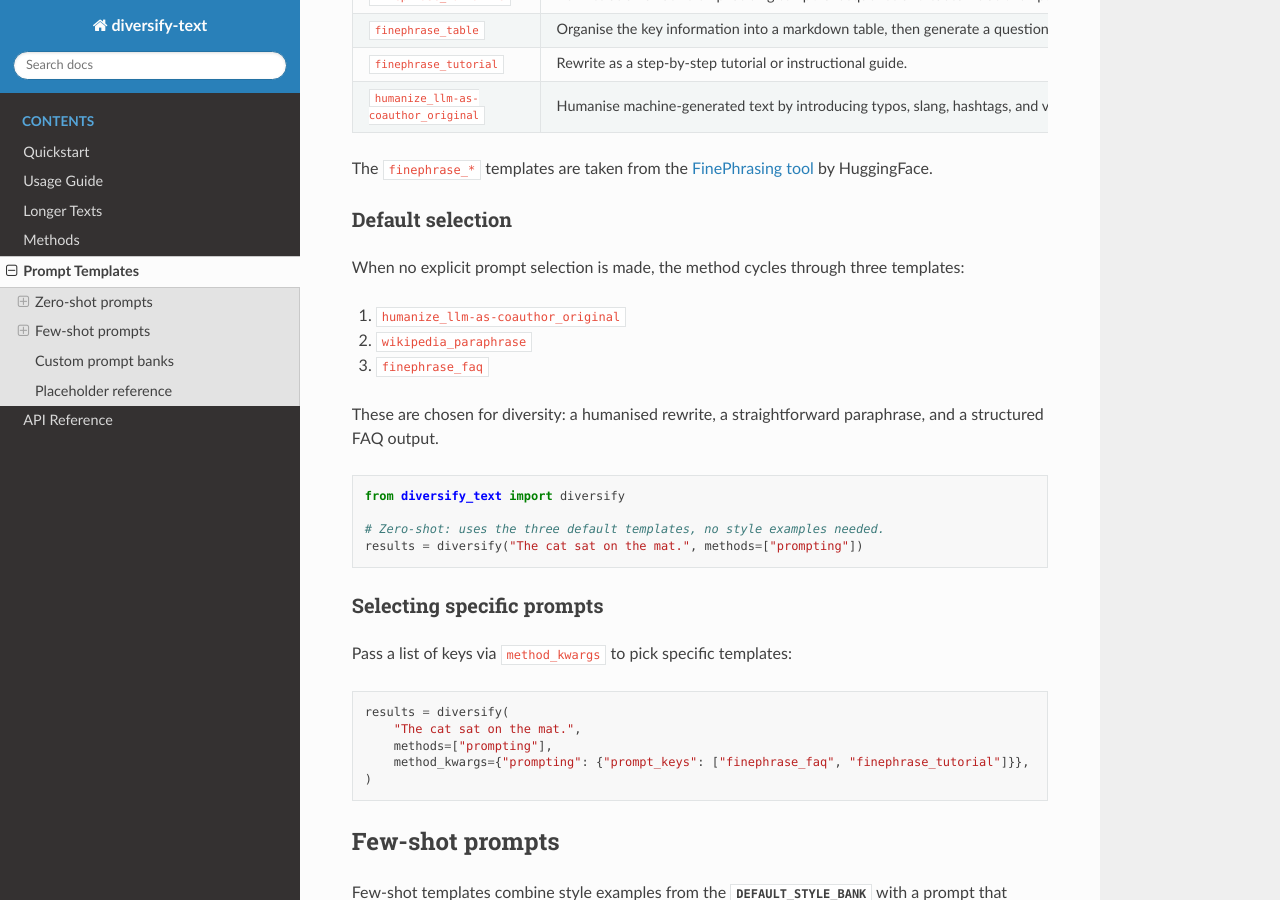
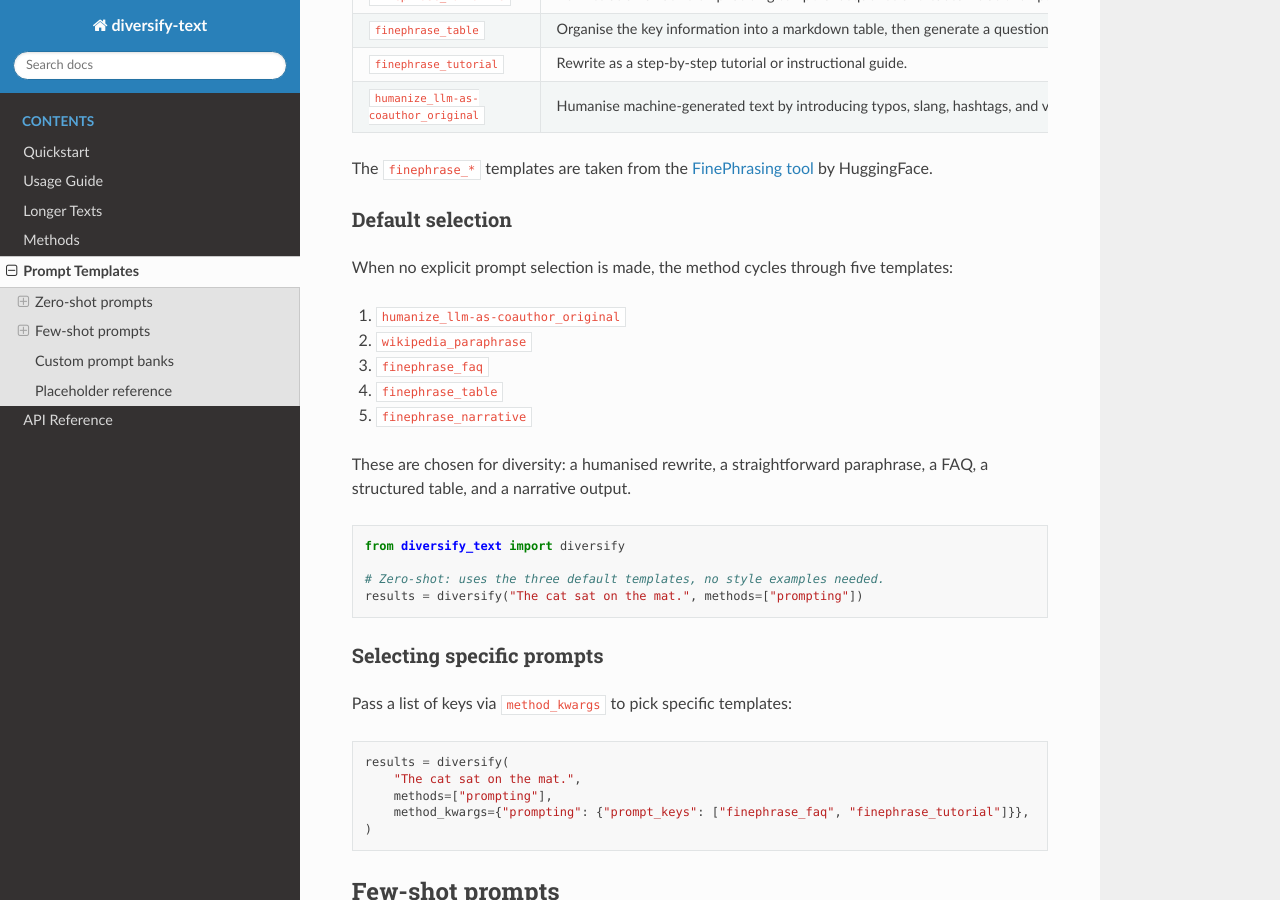
Before and after one commit to AnnaWegmann/diversify_text, a Sphinx documentation site: the page built from docs/prompts.rst, in a window 1280 px wide and 900 px high, scrolled down 954 px. Built offline with Sphinx 7.4.7 and the Read the Docs theme 3.1.0, drawn with Linux system fonts in a browser that asks for light colours.

Commit message:
- WYSIWYG

```diff
--- a/docs/methods.rst
+++ b/docs/methods.rst
@@ -114,8 +114,9 @@ for inference.
 
 **Default prompt bank.** The built-in bank contains multiple prompt templates
 covering different rewriting styles (paraphrasing, dialogue, tables, and more).
-By default, three prompts are used: ``humanize_llm-as-coauthor_original``,
-``wikipedia_paraphrase``, and ``finephrase_faq``. See
+By default, five prompts are used: ``humanize_llm-as-coauthor_original``,
+``wikipedia_paraphrase``, ``finephrase_faq``, ``finephrase_table``, and
+``finephrase_narrative``. See
 :doc:`prompts` for the full list of available templates.
 
 **Customising the prompt bank.** Like TinyStyler's style bank, you can provide
--- a/docs/prompts.rst
+++ b/docs/prompts.rst
@@ -66,15 +66,17 @@ by HuggingFace.
 Default selection
 ^^^^^^^^^^^^^^^^^
 
-When no explicit prompt selection is made, the method cycles through three
+When no explicit prompt selection is made, the method cycles through five
 templates:
 
 1. ``humanize_llm-as-coauthor_original``
 2. ``wikipedia_paraphrase``
 3. ``finephrase_faq``
+4. ``finephrase_table``
+5. ``finephrase_narrative``
 
 These are chosen for diversity: a humanised rewrite, a straightforward
-paraphrase, and a structured FAQ output.
+paraphrase, a FAQ, a structured table, and a narrative output.
 
 .. code-block:: python
 
```
